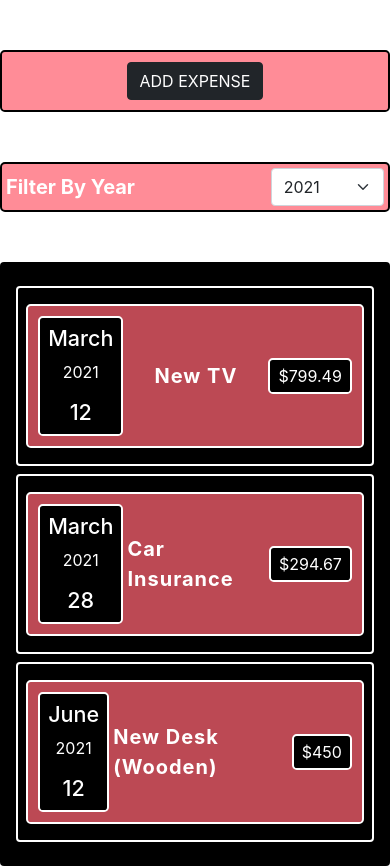
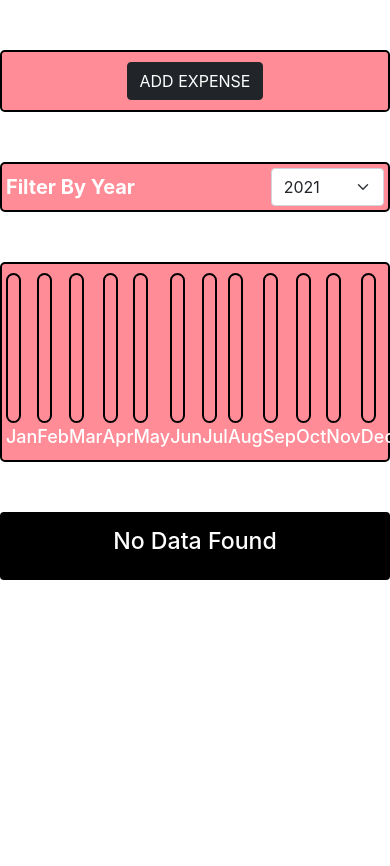
Before and after one commit to gokulr-05/REACT-PROJECTS-1, a React (Create React App) app: page / in a window 390 px wide. After the commit the page ends 844 px from the top, so only its background shows below. Built offline with nearby package versions, Linux system fonts and the light colour scheme.

Commit message:
Awesome Expense Tracker

```diff
--- a/src/App.js
+++ b/src/App.js
@@ -4,7 +4,7 @@ import ExpenseFilter from "./components/NewExpense/ExpenseFilter";
 import Expenses from "./components/Expenses";
 import NewExpense from "./components/NewExpense/NewExpense";
 
-const expenses = [
+const expenses1 = [
   {
     id: "e1",
     title: "White Paper",
@@ -25,6 +25,8 @@ const expenses = [
     date: new Date(2021, 5, 12),
   },
 ];
+
+let expenses = [];
 
 let App = () => {
   let [exp, setExp] = useState(expenses);
--- /dev/null
+++ b/src/components/ExpenseChart.css
@@ -0,0 +1,49 @@
+.expense-chart-bucket-1 {
+  width: 50%;
+  height: 200px;
+  margin-top: 50px;
+  margin-left: auto;
+  margin-right: auto;
+  background-color: #ff6373bc;
+  border: 2px solid black;
+  border-radius: 5px;
+  padding: 1%;
+}
+
+.expense-chart-bucket-1 > label {
+}
+
+.expense-chart-inner {
+  display: flex;
+  align-items: center;
+  flex-direction: column;
+  justify-content: end;
+
+  overflow: hidden;
+  height: 90%;
+  border: 2px solid black;
+  width: 15px;
+  border-radius: 10px;
+}
+
+.expense-chart-fill {
+  /* height: 90%; */
+  width: 100%;
+  /* background-color: #f73d93; */
+  /* background-color: blueviolet; */
+  background-color: #da0037;
+}
+
+/* ########################### START MEDIA QUERIES#########################################  */
+
+@media (min-width: 0px) and (max-width: 991px) {
+  .expense-chart-bucket-1 {
+    width: 100%;
+    height: 200px;
+    margin-top: 50px;
+    margin-left: auto;
+    margin-right: auto;
+  }
+}
+
+/* ########################### END MEDIA QUERIES#########################################  */
--- /dev/null
+++ b/src/components/ExpenseChart.js
@@ -0,0 +1,51 @@
+import "./ExpenseChart.css";
+import ExpenseChartItem from "./ExpenseChartItem";
+
+let ExpenseChart = ({ yearFilteredArr }) => {
+  let max = 0;
+  console.log("yearFilteredArr=", yearFilteredArr);
+
+  yearFilteredArr.map((val) => {
+    console.log(val.date.getMonth());
+  });
+
+  let height = "10%";
+  let arr = [
+    { val: 0, label: "Jan", ind: 0 },
+    { val: 0, label: "Feb", ind: 1 },
+    { val: 0, label: "Mar", ind: 2 },
+    { val: 0, label: "Apr", ind: 3 },
+    { val: 0, label: "May", ind: 4 },
+    { val: 0, label: "Jun", ind: 5 },
+    { val: 0, label: "Jul", ind: 6 },
+    { val: 0, label: "Aug", ind: 7 },
+    { val: 0, label: "Sep", ind: 8 },
+    { val: 0, label: "Oct", ind: 9 },
+    { val: 0, label: "Nov", ind: 10 },
+    { val: 0, label: "Dec", ind: 11 },
+  ];
+
+  for (let i of yearFilteredArr) {
+    arr[i.date.getMonth()].val = arr[i.date.getMonth()].val + i.amount;
+  }
+
+  console.log("arr=", arr);
+
+  for (let j of arr) {
+    if (j.val > max) {
+      max = j.val;
+    }
+
+    console.log("max=", max);
+  }
+
+  return (
+    <div className="expense-chart-bucket-1 d-flex align-items-center justify-content-between">
+      {arr.map((value) => {
+        return <ExpenseChartItem key={Math.random()} {...value} max={max} />;
+      })}
+    </div>
+  );
+};
+
+export default ExpenseChart;
--- /dev/null
+++ b/src/components/ExpenseChartItem.css
@@ -0,0 +1,46 @@
+.expense-chart-bucket-1 {
+  width: 50%;
+  height: 200px;
+  margin-top: 50px;
+  margin-left: auto;
+  margin-right: auto;
+  background-color: #ff6373bc;
+  border: 2px solid black;
+  border-radius: 5px;
+  padding: 1%;
+}
+
+.expense-chart-inner {
+  display: flex;
+  align-items: center;
+  flex-direction: column;
+  justify-content: end;
+
+  overflow: hidden;
+  height: 150px;
+  border: 2px solid black;
+  width: 15px;
+  border-radius: 10px;
+}
+
+.expense-chart-fill {
+  /* height: 90%; */
+  width: 100%;
+  /* background-color: #f73d93; */
+  /* background-color: blueviolet; */
+  background-color: #da0037;
+}
+
+/* ########################### START MEDIA QUERIES#########################################  */
+
+@media (min-width: 0px) and (max-width: 991px) {
+  .expense-chart-bucket-1 {
+    width: 100%;
+    height: 200px;
+    margin-top: 50px;
+    margin-left: auto;
+    margin-right: auto;
+  }
+}
+
+/* ########################### END MEDIA QUERIES#########################################  */
--- /dev/null
+++ b/src/components/ExpenseChartItem.js
@@ -0,0 +1,23 @@
+import "./ExpenseChartItem.css";
+
+let ExpenseChartItem = ({ val, label, max }) => {
+  let height = `${Math.round((val / max) * 100)}%`;
+
+  console.log("max in item=", max);
+
+  return (
+    <div>
+      <div className="expense-chart-inner">
+        <div className="expense-chart-fill" style={{ height: height }}></div>
+      </div>
+      <label
+        className="text-white"
+        style={{ fontSize: "18px", fontWeight: "500" }}
+      >
+        {label}
+      </label>
+    </div>
+  );
+};
+
+export default ExpenseChartItem;
--- /dev/null
+++ b/src/components/ExpenseChartOriginal.css
@@ -0,0 +1,49 @@
+.expense-chart-bucket-1 {
+  width: 50%;
+  height: 200px;
+  margin-top: 50px;
+  margin-left: auto;
+  margin-right: auto;
+  background-color: #ff6373bc;
+  border: 2px solid black;
+  border-radius: 5px;
+  padding: 1%;
+}
+
+.expense-chart-bucket-1 > label {
+}
+
+.expense-chart-inner {
+  display: flex;
+  align-items: center;
+  flex-direction: column;
+  justify-content: end;
+
+  overflow: hidden;
+  height: 90%;
+  border: 2px solid black;
+  width: 15px;
+  border-radius: 10px;
+}
+
+.expense-chart-fill {
+  /* height: 90%; */
+  width: 100%;
+  /* background-color: #f73d93; */
+  /* background-color: blueviolet; */
+  background-color: #da0037;
+}
+
+/* ########################### START MEDIA QUERIES#########################################  */
+
+@media (min-width: 0px) and (max-width: 991px) {
+  .expense-chart-bucket-1 {
+    width: 100%;
+    height: 200px;
+    margin-top: 50px;
+    margin-left: auto;
+    margin-right: auto;
+  }
+}
+
+/* ########################### END MEDIA QUERIES#########################################  */
--- a/src/components/Expenses.js
+++ b/src/components/Expenses.js
@@ -2,6 +2,7 @@ import { useState } from "react";
 
 import ExpenseItem from "./ExpenseItem";
 import ExpenseFilter from "./NewExpense/ExpenseFilter";
+import ExpenseChart from "./ExpenseChart";
 import "./NewExpense/ExpenseFilter.css";
 import "./Expenses.css";
 
@@ -39,6 +40,7 @@ let Expenses = ({ expenses }) => {
   return (
     <div>
       <ExpenseFilter selectedYear={selectedYear} filterYear={filterYear} />
+      <ExpenseChart yearFilteredArr={yearFilteredArr} />
       <div className="rounded p-3 bg-black expenses-bucket">
         {yearFilteredArr.length > 0 &&
           yearFilteredArr.map((val) => {
```
Also changed, not shown: src/components/ExpenseChartContainer.js (added, +7 -0 lines), src/components/ExpenseChartOriginal.js (added, +21 -0 lines), src/components/NewExpense/Chart.css (added), src/components/NewExpense/Chart.js (added).
